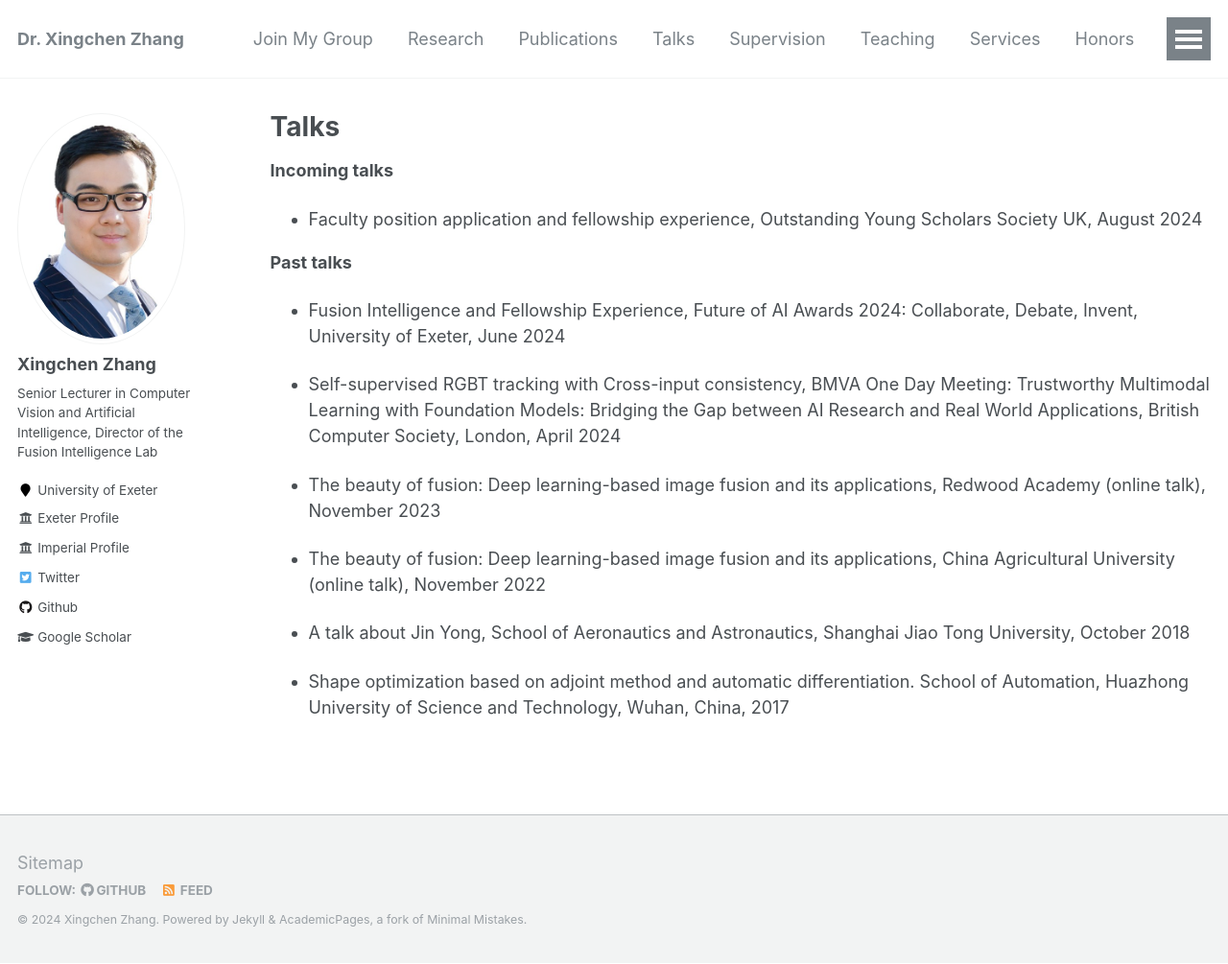
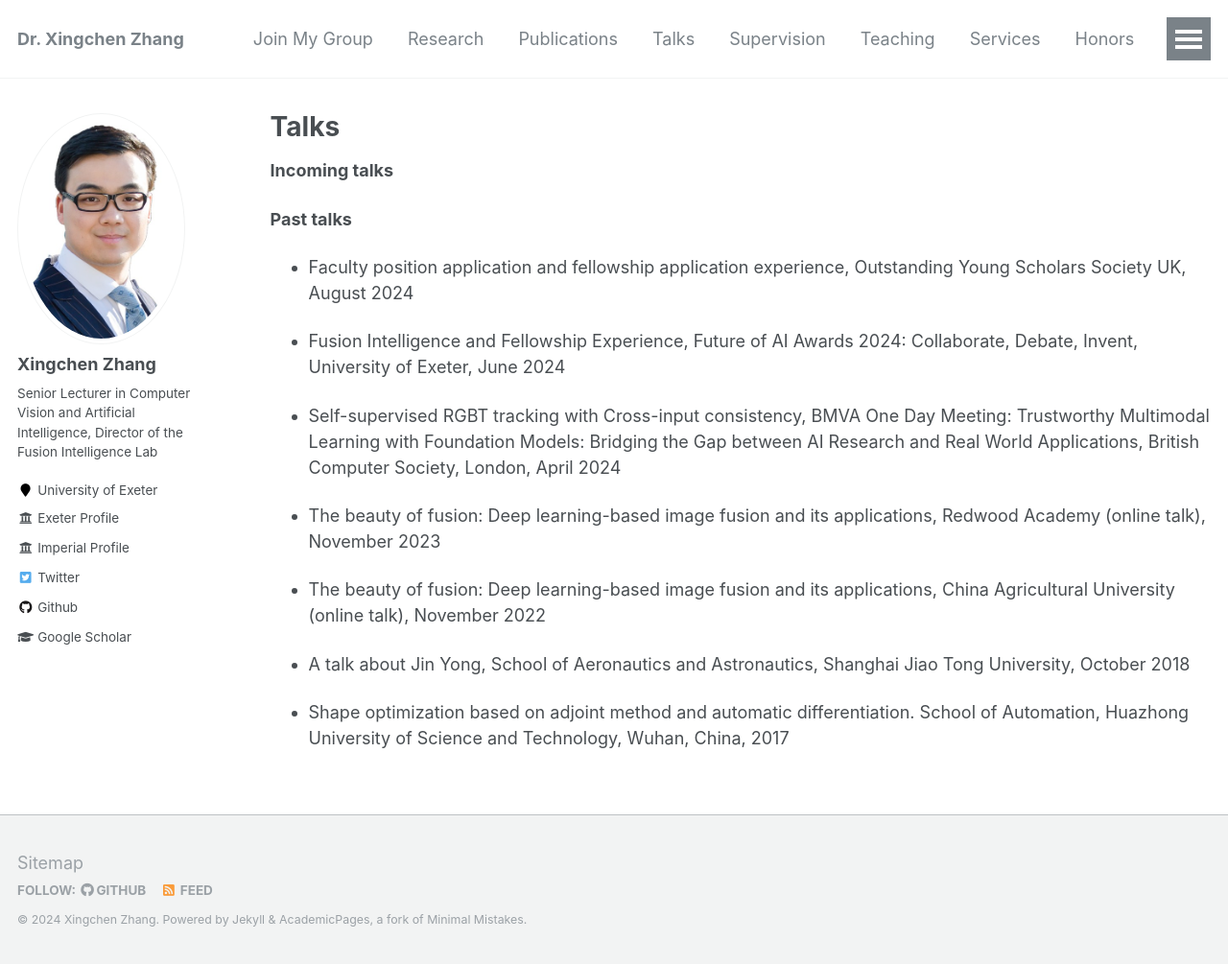
Before and after one commit to xingchenzhang/xingchenzhang.github.io, a Jekyll site: the page built from _pages/talks.md, in a window 1280 px wide and 1005 px high. Shown: the whole window at 96% size. Built offline with Jekyll 4.4.1, drawn with Linux system fonts in a browser that asks for light colours.

Commit message:
update a talk

```diff
--- a/_pages/talks.md
+++ b/_pages/talks.md
@@ -7,10 +7,10 @@ author_profile: true
 
 **Incoming talks**
 
-- Faculty position application and fellowship experience, Outstanding Young Scholars Society UK, August 2024
-
 
 **Past talks**
+
+- Faculty position application and fellowship application experience, Outstanding Young Scholars Society UK, August 2024
 
 - Fusion Intelligence and Fellowship Experience, Future of AI Awards 2024: Collaborate, Debate, Invent, University of Exeter, June 2024
 
```
Also changed, not shown: _pages/about.md (+2 -0 lines), _pages/research.md (line endings or trailing spaces).
